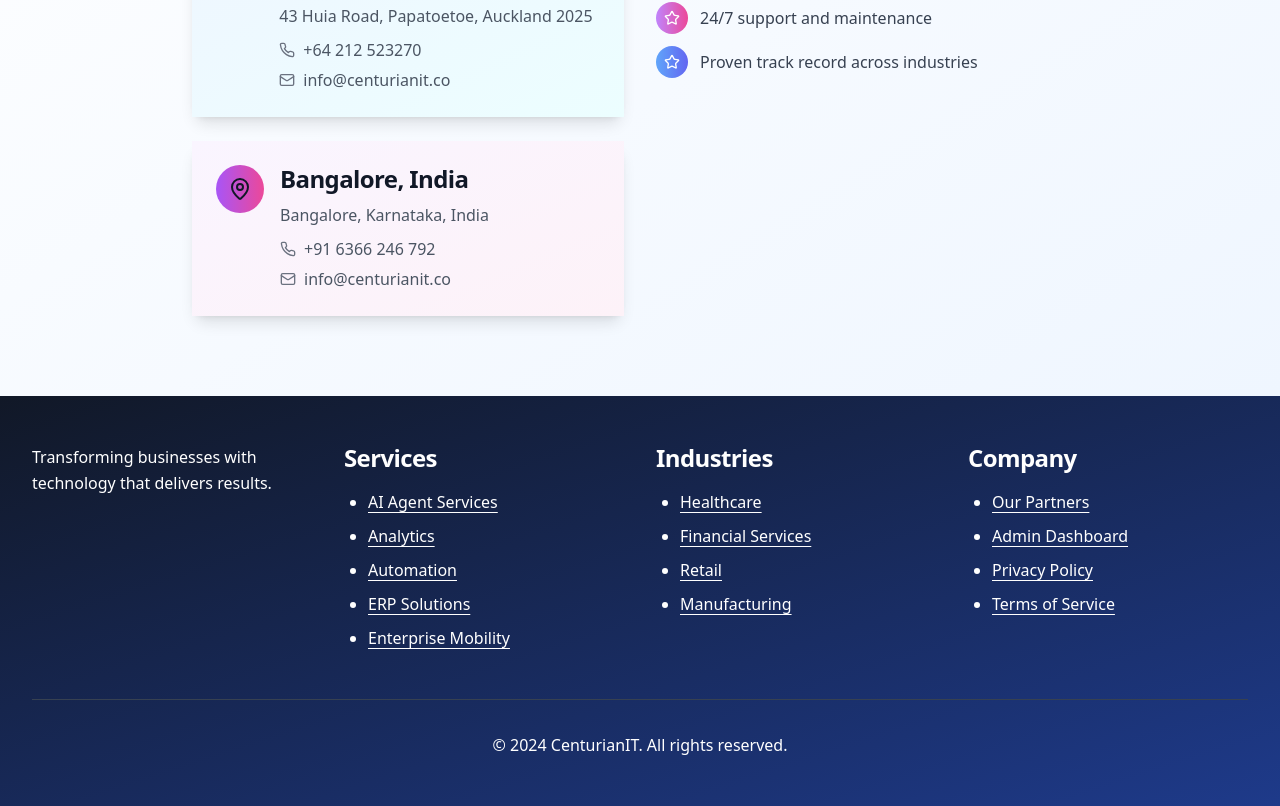
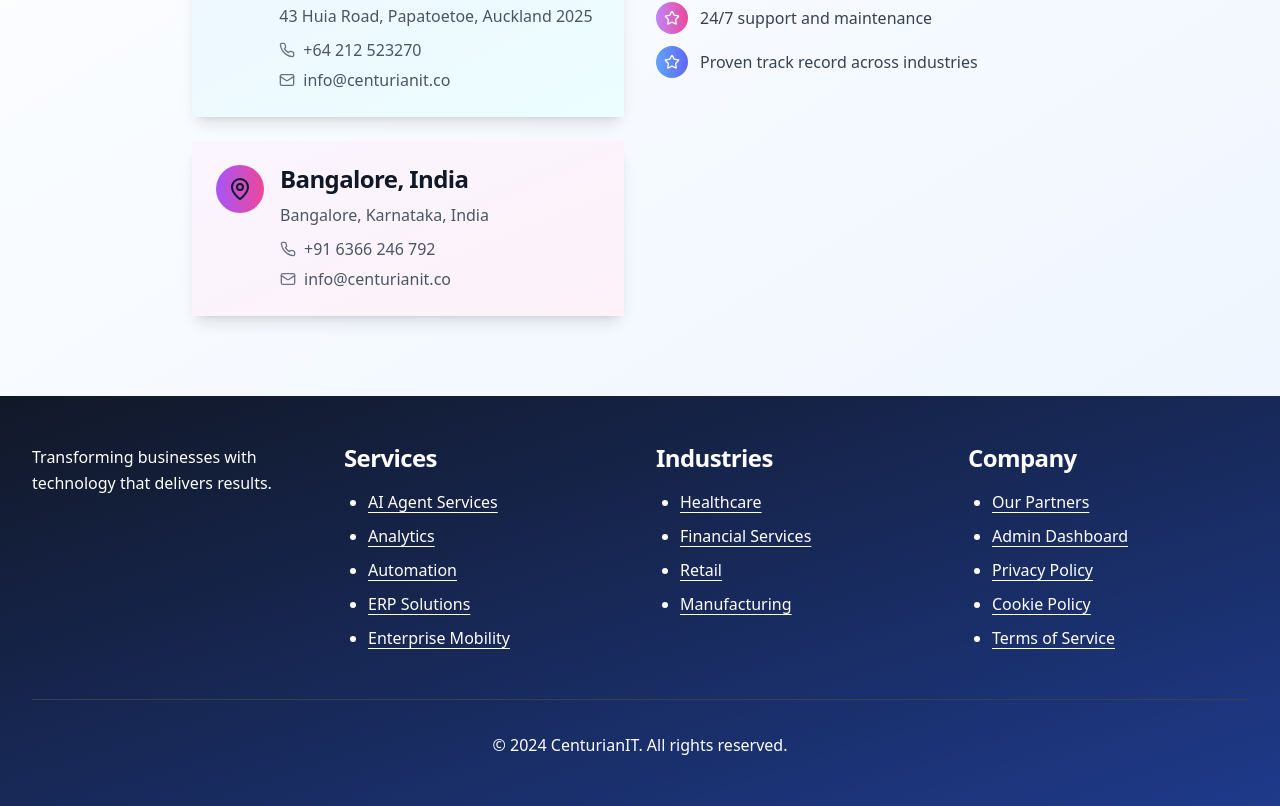
Before and after one commit to praveendasarathi-ui/CIT-V2, a React (Vite) app: page / in a window 1280 px wide. Shown: the part 9438-10244 px from the top of the page. Built offline with nearby package versions, Linux system fonts and the light colour scheme; no server answers.

Commit message:
Add Cookie Policy link to website footer

```diff
--- a/src/pages/index.tsx
+++ b/src/pages/index.tsx
@@ -1406,6 +1406,7 @@
                 <li><a href="/partners" className="text-white hover:text-blue-400 transition-colors">Our Partners</a></li>
                 <li><a href="/admin" className="text-white hover:text-blue-400 transition-colors">Admin Dashboard</a></li>
                 <li><a href="/privacy-policy" className="text-white hover:text-blue-400 transition-colors">Privacy Policy</a></li>
+                <li><a href="/cookie-policy" className="text-white hover:text-blue-400 transition-colors">Cookie Policy</a></li>
                 <li><a href="/terms-of-service" className="text-white hover:text-blue-400 transition-colors">Terms of Service</a></li>
               </ul>
             </div>
```
